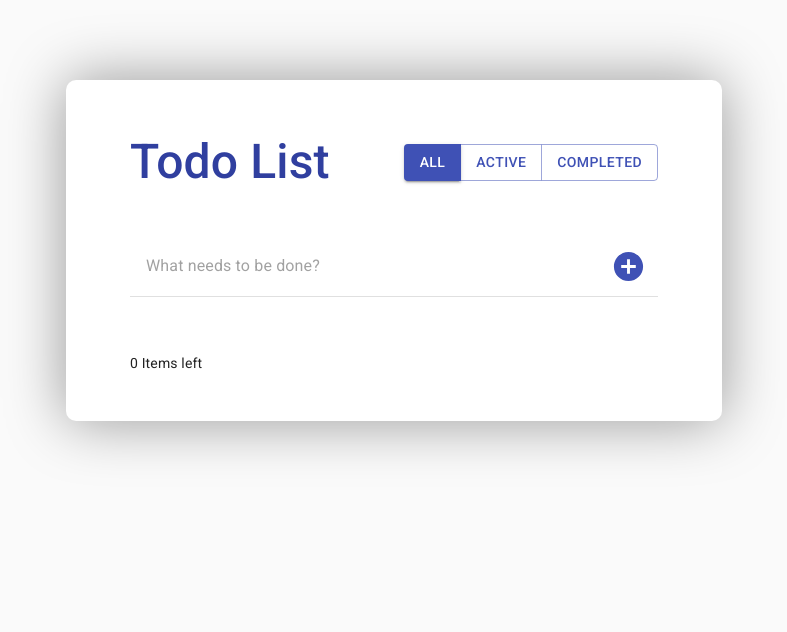
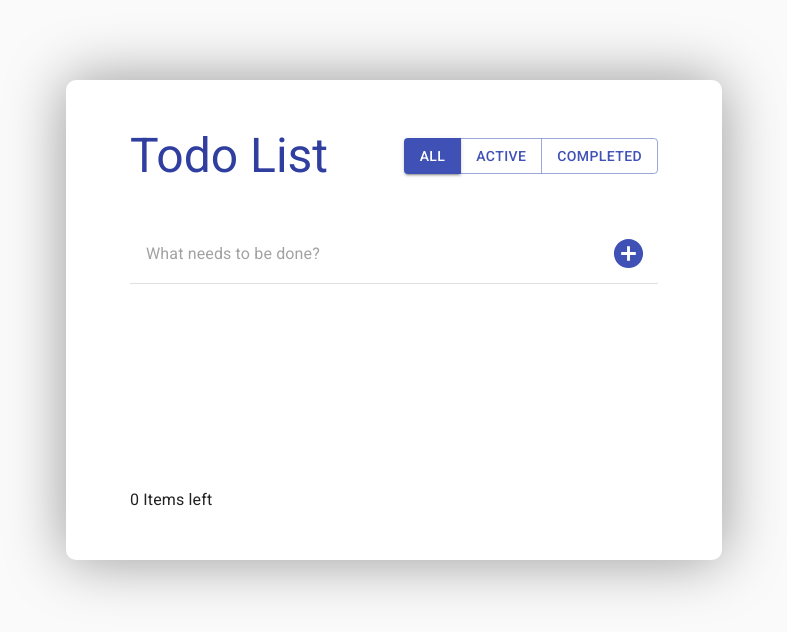
Before and after one commit to mkurayan/react-todo, a React (Create React App) app: page / in a window 1280 px wide. Shown: the top 632 px of the page, without its empty margins (246-1033 px from the left). Built offline with nearby package versions, Linux system fonts and the light colour scheme.

Commit message:
Apply Material-UI part 3

```diff
--- a/src/components/ToDo/TaskList.js
+++ b/src/components/ToDo/TaskList.js
@@ -70,7 +70,7 @@ function TaskList(props) {
   const classes = useStyles();
 
   return (
-    <List className={classes.root}>
+    <List className= {clsx(classes.root, props.styleName)}>
       {props.tasks.map((todo) => {
         const labelId = `checkbox-list-label-${todo.text}`;
 
--- a/src/components/ToDo/ToDo.js
+++ b/src/components/ToDo/ToDo.js
@@ -6,7 +6,7 @@ import TaskFilterEnum from './TaskFilterEnum';
 import helpers from '../../utils/helpers';
 
 import { withStyles } from '@material-ui/core/styles';
-import { Box, Button, Divider, Paper } from '@material-ui/core';
+import { Box, Button, Divider, Paper, Typography } from '@material-ui/core';
 import clsx from 'clsx';
 
 const styles = theme => ({
@@ -18,6 +18,8 @@ const styles = theme => ({
     },
     [theme.breakpoints.up("sm")]: {
       width: theme.spacing(82),
+
+      minHeight: theme.spacing(60),
       maxHeight: theme.spacing(100),
       padding: [[theme.spacing(6), theme.spacing(8)]],
     },
@@ -30,8 +32,7 @@ const styles = theme => ({
     display: 'flex',
     alignItems: 'center',
     color: theme.palette.primary.dark,
-    fontSize: theme.typography.h3.fontSize,
-    fontWeight: theme.typography.fontWeightMedium,
+
     [theme.breakpoints.up('xs')]: {
       justifyContent: 'center',
       flexDirection: 'column',
@@ -44,6 +45,13 @@ const styles = theme => ({
     }
   },
 
+  footer: {
+    display: 'flex',
+    alignItems: 'center',
+    justifyContent: 'space-between',
+    marginTop: theme.spacing(1)
+  },
+
   divider: {
     [theme.breakpoints.up('xs')]: {
       marginBottom: theme.spacing(2)
@@ -51,6 +59,10 @@ const styles = theme => ({
     [theme.breakpoints.up('sm')]: {
       marginBottom: theme.spacing(5)
     }
+  },
+
+  flexContent: {
+    flexGrow: 1
   }
 });
 
@@ -137,25 +149,31 @@ class ToDo extends React.Component {
     let clearButton = null;
 
     if (this.state.tasks.length - tasksLeft > 0) {
-      clearButton = <Button text="Clear completed" onClick={this.clearCompleted}/>;
+      clearButton = <Button  color="primary" onClick={this.clearCompleted}>Clear completed</Button>;
     }
 
     return (
       <Paper className={clsx(classes.root, this.props.styleName)}>
         <Box className={classes.header}>
-          Todo List
+          <Typography variant="h3" >
+            Todo List
+          </Typography>
           <TaskFilter filter={this.state.filter} handleFilterChange={this.changeTasksFilter} />
         </Box>
         <AddTask addNewTask={this.addTask} />
         <Divider className={classes.divider}/>
         <TaskList
+            styleName={classes.flexContent}
             tasks={tasksToDisplay}
             toogleTaskStatus={this.toogleTaskStatusDebounced}
             removeTask={this.removeTask} />
+        <Box className={classes.footer}>
+          <Typography>
+            {`${tasksLeft} Items left`}
+          </Typography>
 
-        <span>{`${tasksLeft} Items left`}</span>
-
-        {clearButton}
+          {clearButton}
+        </Box>
       </Paper>
     );
   }
```
